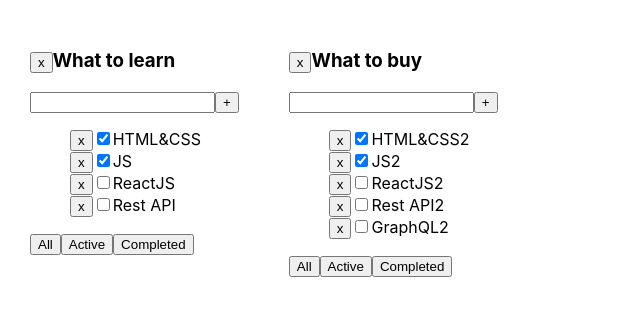
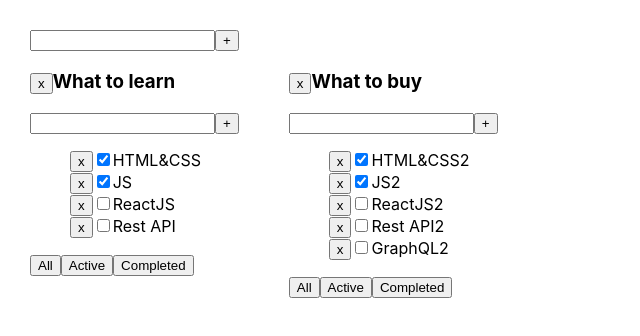
Before and after one commit to Leskevich/TodoList, a React (Create React App) app: page / in a window 1280 px wide. Shown: the top 336 px of the page, without its empty margins (0-640 px from the left). Built offline with nearby package versions, Linux system fonts and the light colour scheme.

Commit message:
lesson 11 memo,useCallback

```diff
--- a/src/App.css
+++ b/src/App.css
@@ -1,8 +1,13 @@
 .App {
-  padding: 30px;
-  display: flex;
+    padding: 30px;
+
 }
 
 .App > div {
-  margin-right: 50px;
+    display: flex;
 }
+
+
+.Todo{
+    margin-right: 50px;
+}
--- a/src/AppRedux.tsx
+++ b/src/AppRedux.tsx
@@ -1,28 +1,41 @@
-import React from 'react';
+import React, {useCallback} from 'react';
 import './App.css';
 import {Todolist} from "./Todolist";
-import {TodolistType} from "./State/todolist-reducer";
-import {useSelector} from "react-redux";
+import {AddTodolistAC, TodolistType} from "./State/todolist-reducer";
+import {useDispatch, useSelector} from "react-redux";
 import {AppRootStateType} from "./State/store";
+import {AddItemForm} from "./components/AddItemForm";
 
 
 export function AppRedux() {
 
-    let todoLists = useSelector<AppRootStateType,TodolistType[]>((state)=>state.todolists)
+    let todoLists = useSelector<AppRootStateType, TodolistType[]>((state) => state.todolists)
+    const dispatch = useDispatch()
+    const addTodo = useCallback((title: string) => {
+        dispatch(AddTodolistAC(title))
+    }, [dispatch])
 
     const mapTodo = todoLists.map((el) => {
         return (
+            <div className="Todo"
+                 key={el.id}
+            >
                 <Todolist
-                key={el.id}
                     idTodo={el.id}
                     title={el.title}
                     filter={el.filter}
                 />
+            </div>
+
         )
     })
     return (
         <div className="App">
+            <AddItemForm callback={(title: string) => addTodo(title)}/>
+            <div>
                 {mapTodo}
+            </div>
+
         </div>
     );
 }
--- a/src/Todolist.tsx
+++ b/src/Todolist.tsx
@@ -1,4 +1,4 @@
-import React, {ChangeEvent} from 'react';
+import React, {ChangeEvent, memo, useCallback} from 'react';
 import {filterType, taskType} from "./App";
 import {Button} from "./components/Button";
 import {EditableSpan} from "./components/EditableSpan";
@@ -15,29 +15,24 @@ type TodolistType = {
     filter: filterType
 }
 
-export const Todolist = ({
-                             idTodo,
-                             title,
-                             filter,
-                         }: TodolistType) => {
+export const Todolist = memo((props: TodolistType) => {
+    let {idTodo, title, filter,} = props
     let tasks = useSelector<AppRootStateType, taskType[]>(state => state.tasks[idTodo])
     const dispatch = useDispatch()
-
 
     const onDellTask = (taskId: string) => {
         dispatch(removeTaskAC(taskId, idTodo))
     }
-    const changeFilter = (filter: filterType) => {
+    const changeFilter = useCallback((filter: filterType) => {
         dispatch(changeFilterTodoAC(idTodo, filter))
-    }
-    const addNewTask = (title: string) => dispatch(addTaskAC(idTodo, title))
+    },[dispatch])
+    const addNewTask = useCallback((title: string) => dispatch(addTaskAC(idTodo, title)), [dispatch])
 
     const deleteTodoHandler = () => {
         dispatch(RemoveTodolistAC(idTodo))
     }
     const changeTaskTitleHandler = (taskId: string, title: string) => {
         dispatch(changeTitleStatusAC(taskId, title, idTodo))
-        // changeTaskTitle(id, taskId, title)
     }
     const changeStatusTaskHandler = (e: ChangeEvent<HTMLInputElement>, taskId: string) => {
         dispatch(changeTaskStatusAC(taskId, idTodo, e.currentTarget.checked))
@@ -68,7 +63,6 @@ export const Todolist = ({
         )
     })
 
-
     return (
         <div>
             <h3>
@@ -91,4 +85,4 @@ export const Todolist = ({
             </div>
         </div>
     );
-};
+});
```
Also changed, not shown: src/components/AddItemForm.tsx (+3 -4 lines). Lines whose indentation alone changed are shown as unchanged.
